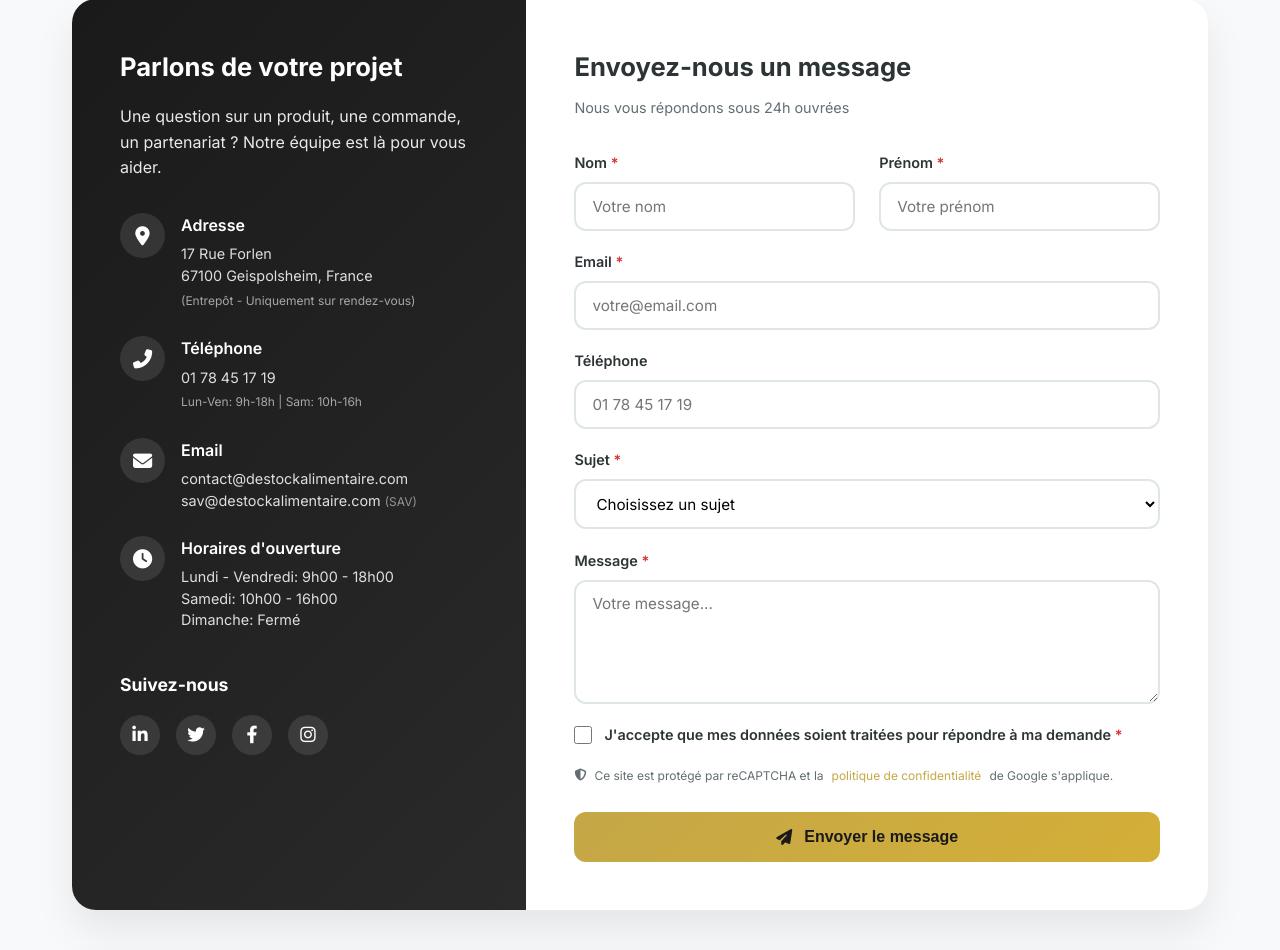
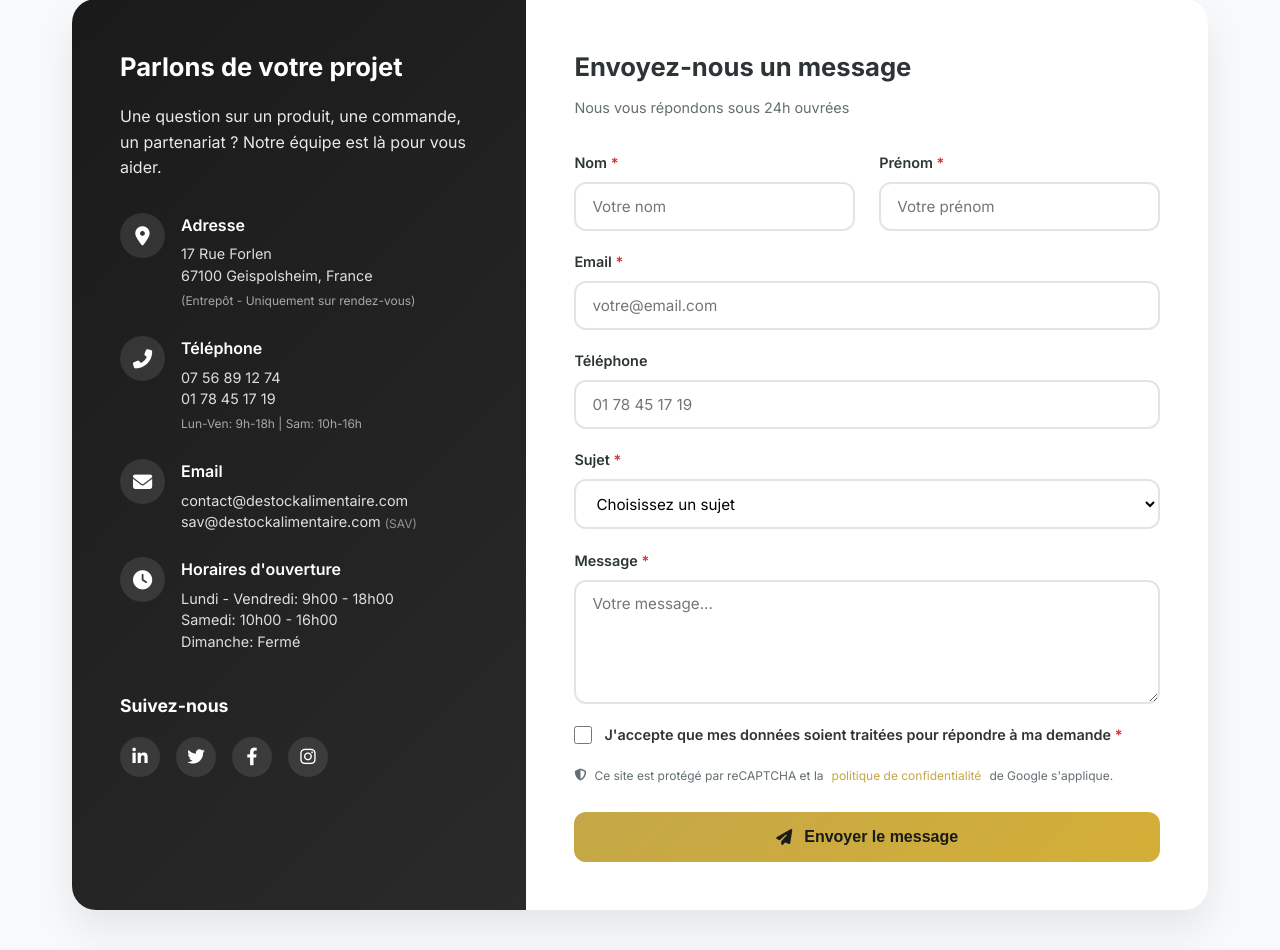
Before and after one commit to Destockagealimentaire/destockplus, a Flask app: template templates/contact.html in a window 1280 px wide. Shown: the part 469-1419 px from the top of the page. Run offline with Flask 3, Linux system fonts and the light colour scheme; the template is opened without the code that fills it, so the values that code supplies are empty; parts of the project's set-up code (start-up, migrations or seed data) failed here and were passed over; some libraries are stand-ins or nearby versions.

Commit message:
Update contact.html

```diff
--- a/templates/contact.html
+++ b/templates/contact.html
@@ -49,6 +49,7 @@
                         </div>
                         <div class="info-content">
                             <h3>Téléphone</h3>
+                            <p><a href="tel:0178451719">07 56 89 12 74</a></p>
                             <p><a href="tel:0178451719">01 78 45 17 19</a></p>
                             <span class="info-note">Lun-Ven: 9h-18h | Sam: 10h-16h</span>
                         </div>
```
